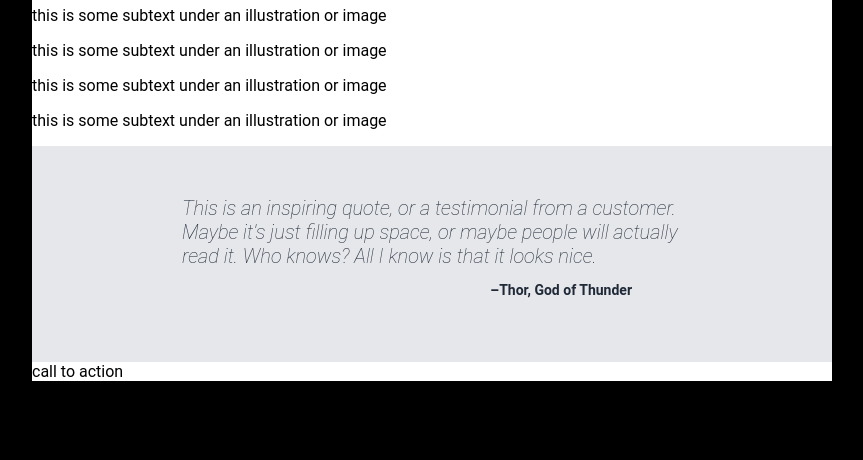
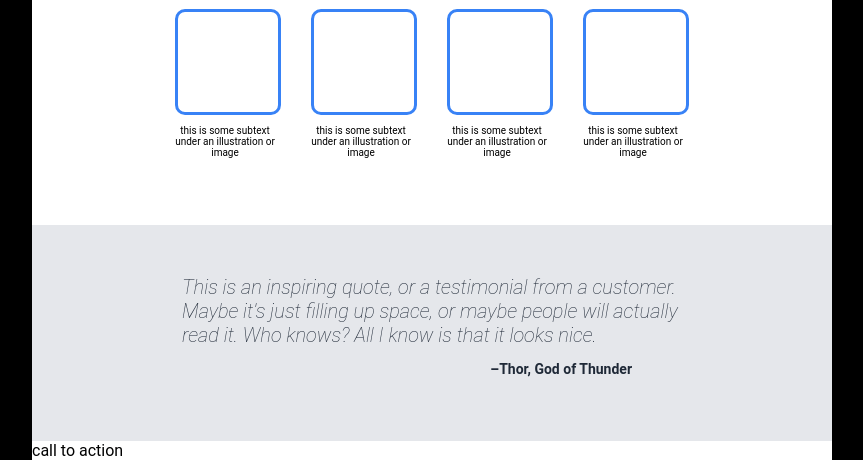
Before and after one commit to bennyzarrabi/landing-page, a plain HTML site: page index.html in a window 1280 px wide. Shown: the part 375-835 px from the top of the page, without its empty margins (208-1071 px from the left). Before the commit the page ends 800 px from the top, so only its background shows below. Drawn offline with Linux system fonts and the light colour scheme.

Commit message:
finished styling the second section

```diff
--- a/index.html
+++ b/index.html
@@ -28,27 +28,25 @@
             <div></div>
         </div>
         <div class="box two">
-            <div>
-                <h1 class="header">Some random information.</h1>
-                <div class="info">
-                    <div id="one">
+                <div class="header">Some random information.</div>
+                <div class="main">
+                    <div class="info">
                         <div></div>
                         <p>this is some subtext under an illustration or image</p>
                     </div>
-                    <div id="two">
+                    <div class="info">
                         <div></div>
                         <p>this is some subtext under an illustration or image</p>
                     </div>
-                    <div id="three">
+                    <div class="info">
                         <div></div>
                         <p>this is some subtext under an illustration or image</p>
                     </div>
-                    <div id="four">
+                    <div class="info">
                         <div></div>
                         <p>this is some subtext under an illustration or image</p>
                     </div>
                 </div>
-            </div>
         </div>
         <div class="box three">
             <div class="quote">
--- a/style.css
+++ b/style.css
@@ -43,7 +43,7 @@ body {
             gap: 15px;
         }
 
-    .main {
+    .one .main {
         display: flex;
         align-items: center;
         justify-content: space-between;
@@ -91,7 +91,45 @@ body {
 
 .two {
     background: white;
+    height: 300px;
+    flex-direction: column;
+    align-items: center;
 }
+
+    .two .header {
+        font-size: 21px;
+        font-weight: 800;
+        padding-top: 30px;
+        padding-bottom: 30px;
+    }
+
+    .two .main {
+        display: flex;
+        align-items: center;
+        justify-content: center;
+        gap: 30px;
+    }
+
+        .info {
+            flex: auto;
+            max-width: 200px;
+            text-align: center;
+        }
+
+        .info div {
+            width: 100px;
+            height: 100px;
+            border: 3px solid #3882f6;
+            border-radius: 10px;
+        }
+
+        .info p {
+            font-size: 10px;
+            flex: auto;
+            width: 100px;
+        }
+
+
 
 .three {
     background: #e5e7eb;
```
